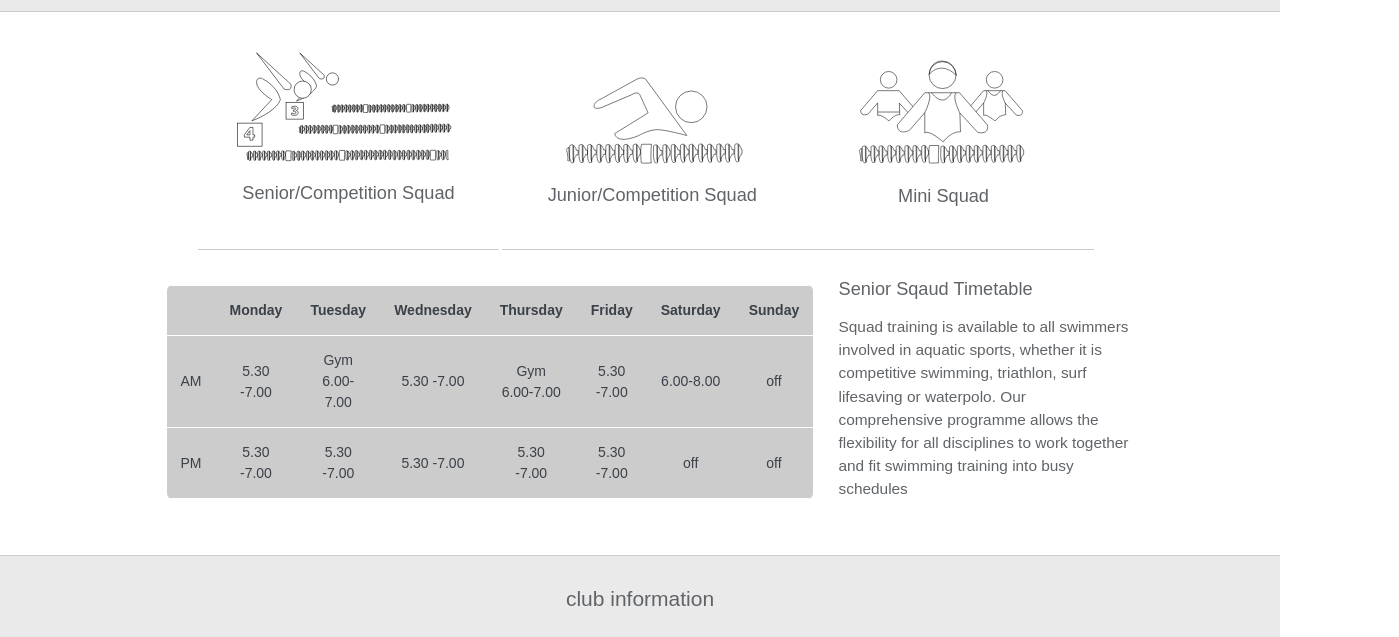
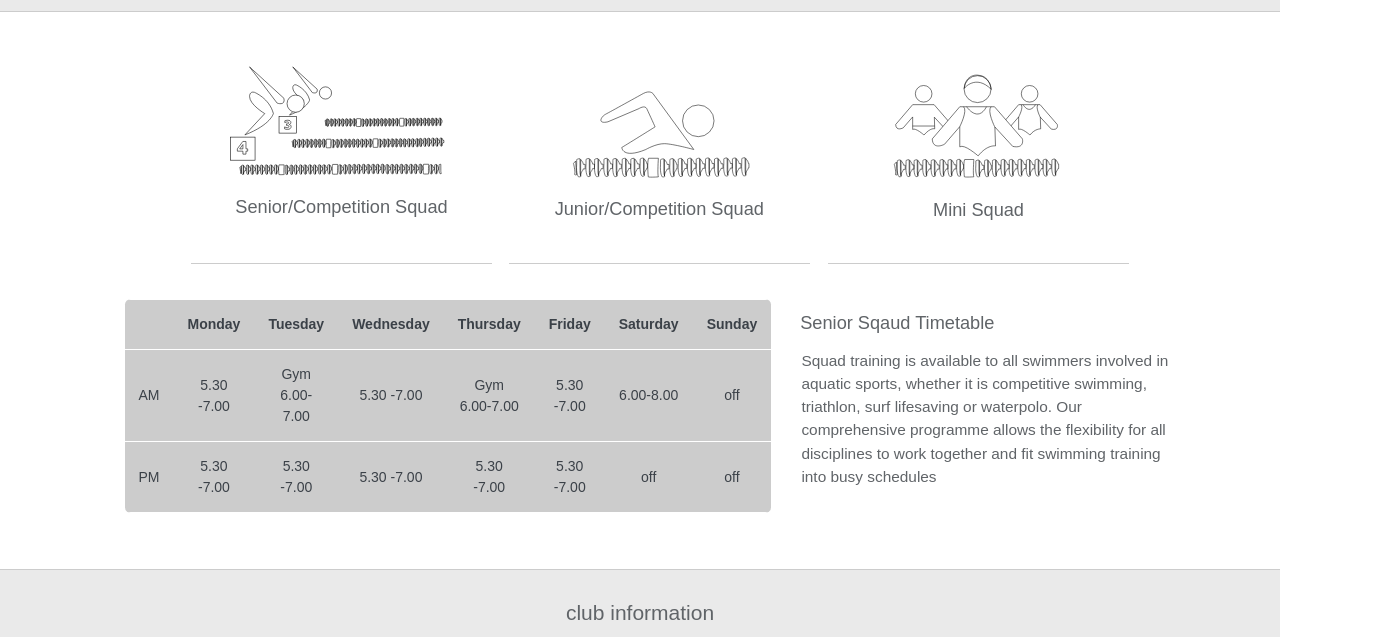
Before and after one commit to IronLadyVic/Laser-Mt-Eden-Swim-Club, a plain HTML site: page index.html in a window 1280 px wide. Shown: the part 2155-2792 px from the top of the page, 1399 px wide, since content can reach past the window. Drawn offline with nearby package versions, Linux system fonts and the light colour scheme.

Commit message:
45th commit

```diff
--- a/css/main.css
+++ b/css/main.css
@@ -1465,8 +1465,15 @@ font-weight: 100;
 
 @media only screen and (min-width: 40em){
 
-
-
+.meet{
+ padding-right: 0.3em;
+ width: 22em;
+
+}div.date-background{
+  width: 5em;
+  margin-left: -1em;
+}
+/**/
 .h2{
   text-align: center;
 }
@@ -1507,47 +1514,44 @@ p.squad-description{
 /* ==========================================================================
     SQUADS
    ========================================================================== */
-   table.responsive-table{
-    padding-top: 2em;
-    margin-left: 4em;
-   }
+
    .squads a{
     text-decoration: none;
    }
 .senior-squad{
-  margin-left: -5em;
-  width: 20em;
-height: 16em;
-}
-.junior-squad{
-
+  margin-top: 1em;
   margin-left: 0em;
   width: 18em;
-height: 16em;
+height: 12em;
+}
+.junior-squad{
+  margin-top: 1em;
+  margin-left: 1em;
+  width: 16em;
+height: 12em;
 }
 .mini-squad{
-
-  width: 18em;
-height: 16em;
-}
-.senior-squad{
-  margin-left: -2em;
-}
+  margin-top: 1em;
+  margin-left: 1em;
+  width: 14em;
+height: 12em;
+}
+
 .senior-squad img{
-  height: 65%;
-  margin-left: 1em;
-
+  height: 70%;
+  margin-left: 2em;
+  margin-top: -0.7em;
 }
 .junior-squad img{
   height: 65%;
   margin-top:-0.1em;
-  margin-left: 0.8em;
+  margin-left: 1.5em;
 
 }
 .mini-squad img{
     height: 65%;
   margin-top:-0.1em;
-  margin-left: 1.1em;
+  margin-left: 1em;
 
 
 }
@@ -1556,14 +1560,17 @@ height: 16em;
 }
 
 table.responsive-table {
+padding-top: 2em!important;
 margin-top: -1em!important;
-margin-left: -11em!important;
+margin-left: 3em!important;
 }
 .squad-description{
-  width: 19em!important;
+  margin-left: -2em!important;
+  width: 30em!important;
 }
 div.h2{
-  width: 20em;
+  margin-left: 20em!important;
+  width: 30em;
 }
   #senior-squad-info li:nth-child(2){
     margin-left: -8em;
@@ -1684,7 +1691,7 @@ textarea{
 }
 textarea{
   border-radius: 3px 3px 3px 3px;
-    width: 24em;
+    width: 25em;
     height: 5em;
     box-sizing: border-box;
 }
@@ -1698,7 +1705,7 @@ input[type="submit"] {
     color: #eee;
     font-weight: lighter;
    /* text-transform: lowercase;*/
-    width: 24em;
+    width: 25em;
     height: 3em;
     box-sizing: border-box;
 }
@@ -1708,6 +1715,7 @@ input[type="submit"] {
 .time{
   margin-left: 14em;
   margin-top: -3.5em;
+  width: 8em;
 }
 
 
@@ -2277,19 +2285,23 @@ margin-right: auto;
 background-color: white;
 }
 /*/---------------------------------squads content when icon click on ------------------------------------/*/
-   table.responsive-table{
-    margin-top: -2em;
-    margin-left: -4em;
-   }
+table.responsive-table {
+padding-top: 2em!important;
+margin-top: -1em!important;
+margin-left: -14em!important;
+}
    .squads a{
     text-decoration: none;
    }
-
-.h2{
+.h2 h2{
+  margin-left: -32em!important;
+  margin-top: 0em!important;
+}
+/*.h2{
   text-align: left;
   margin-left: 10em;
   margin-top: -2.5em;
-}
+}*/
 #senior-squad-info li{
   width: 35em;
 }
@@ -2326,11 +2338,11 @@ background-color: white;
 
 }
 p.squad-description{
-  width: 26em;
+  width: 24em!important;
   text-align: left;
   font-weight: 100;
   font-size: 1.1em;
-  margin-left: -1em;
+  margin-left: -12.5em!important;
   margin-top: -1em;
 }
 /*/---------------------------------squad icons ------------------------------------/*/
@@ -2768,9 +2780,9 @@ font-weight: 100;
   display: block;
 }
 #gallery li:nth-child(9){
-  width: 13.5em;
-  height: 13.5em;
-  display: block;
+  width: 0;
+  height: 0;
+  display: none;
 }
 #gallery li:nth-child(10){
   width: 0;
```
